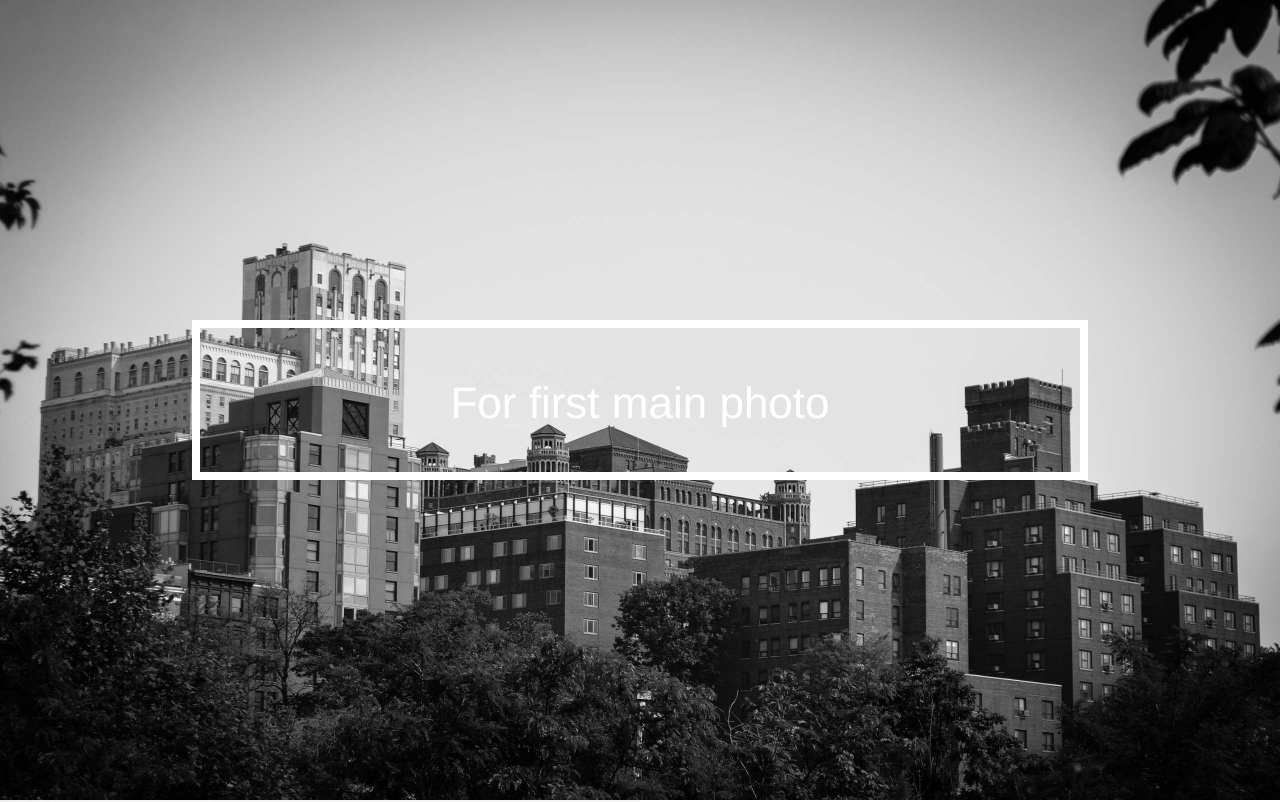
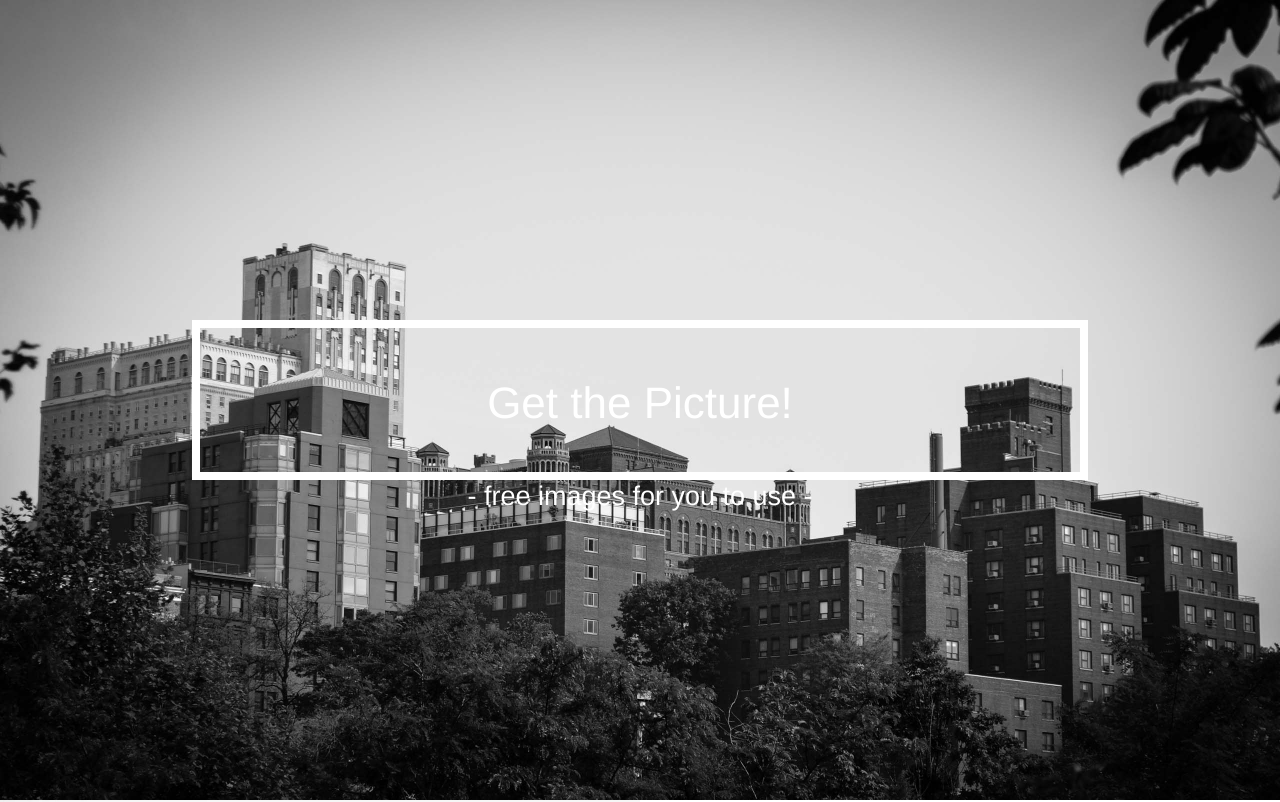
Before and after one commit to jahsierebecca/GetThePicture, a website: page index.html in a window 1280 px wide. Shown: the top 802 px of the page. Drawn offline with Linux system fonts and the light colour scheme.

Commit message:
Added title

```diff
--- a/css/main.css
+++ b/css/main.css
@@ -26,6 +26,10 @@ body {
   margin-left: auto;
   margin-right: auto;
   max-width: initial; }
+
+h2, h3 {
+  color: white;
+}
 
 .fullHeight {
   height: 300px; }
--- a/index.html
+++ b/index.html
@@ -14,7 +14,8 @@
 <!--     <div class="large-12 columns bannerDiv"> -->
       <div class="center bannerDiv">
         <div id="bannerText">
-          <h1>For first main photo</h1>
+          <h1>Get the Picture!</h1>
+          <h3>- free images for you to use -</h3>
         </div>
 <!--       </div> -->
     </div>
```
